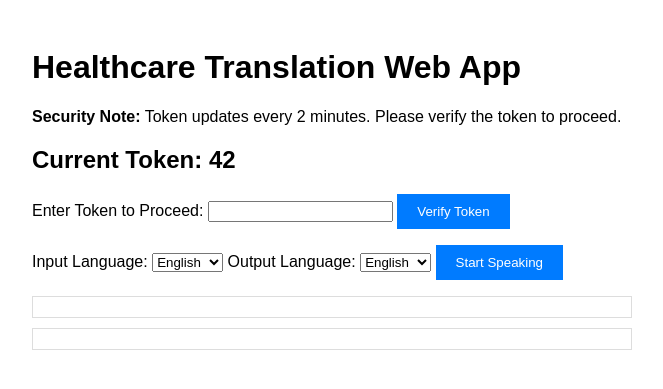
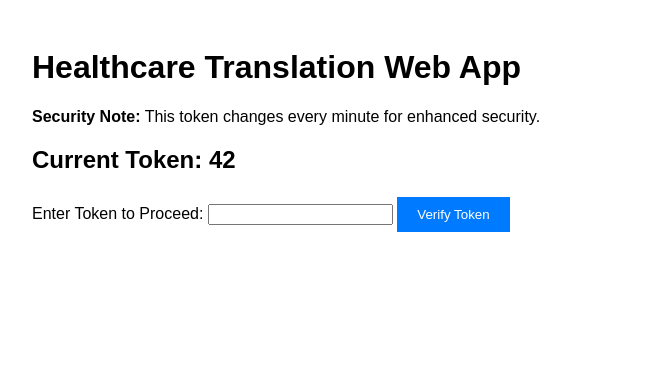
Before and after one commit to Srikar521/Healthcare_translation_Web_App, a Flask app: page / in a window 1280 px wide. Shown: the top 389 px of the page, without its empty margins (308-971 px from the left). Run offline with Flask 3, Linux system fonts and the light colour scheme.

Commit message:
Update index.html

```diff
--- a/templates/index.html
+++ b/templates/index.html
@@ -9,10 +9,27 @@
             font-family: Arial, sans-serif;
             padding: 20px;
         }
+
         .container {
             max-width: 600px;
             margin: 0 auto;
         }
+
+        .transcript-container {
+            margin: 10px 0;
+        }
+
+        .transcript-heading {
+            font-weight: bold;
+            margin-bottom: 5px;
+        }
+
+        #original, #translated {
+            padding: 10px;
+            border: 1px solid #ddd;
+            min-height: 50px;
+        }
+
         button {
             padding: 10px 20px;
             background-color: #007BFF;
@@ -20,25 +37,20 @@
             border: none;
             cursor: pointer;
         }
+
         button:hover {
             background-color: #0056b3;
         }
-        #original, #translated {
+
+        input, select {
             margin: 10px 0;
-            padding: 10px;
-            border: 1px solid #ddd;
-        }
-        #status-message {
-            color: #ff4d4d;
-            font-weight: bold;
         }
     </style>
 </head>
 <body>
     <div class="container">
         <h1>Healthcare Translation Web App</h1>
-
-        <p><strong>Security Note:</strong> Token updates every 2 minutes. Please verify the token to proceed.</p>
+        <p><strong>Security Note:</strong> This token changes every minute for enhanced security.</p>
         <h2>Current Token: {{ token }}</h2>
 
         <!-- Token entry and verification -->
@@ -47,9 +59,8 @@
         <button id="verifyTokenButton">Verify Token</button>
         <p id="tokenStatus"></p>
 
-        <div id="status-message" style="display:none;">Your message is being encrypted...</div>
-
-        <!-- Language selection -->
+        <!-- Translation functionality, initially hidden -->
+        <div id="translationSection" style="display:none;">
             <label for="inputLanguage">Input Language:</label>
             <select id="inputLanguage">
                 <option value="en-US">English</option>
@@ -64,62 +75,63 @@
                 <option value="fr">French</option>
             </select>
 
-        <button id="startRecognition" disabled>Start Speaking</button>
+            <button id="startRecognition">Start Speaking</button>
             <p id="status"></p>
 
-        <!-- Original Text Section -->
+            <div class="transcript-container">
+                <div class="transcript-heading">Original Transcript</div>
                 <div id="original"></div>
-
-        <!-- Translated Text Section -->
+            </div>
+            <div class="transcript-container">
+                <div class="transcript-heading">Translated Transcript</div>
                 <div id="translated"></div>
-
+            </div>
             <audio id="audio-player" controls style="display: none;"></audio>
+        </div>
     </div>
 
     <script>
-        const recognition = new (window.SpeechRecognition || window.webkitSpeechRecognition)();
-        recognition.lang = 'en-US';
-
+        const tokenInput = document.getElementById('tokenInput');
         const verifyTokenButton = document.getElementById('verifyTokenButton');
-        const tokenInput = document.getElementById('tokenInput');
-        const statusMessage = document.getElementById('status-message');
+        const tokenStatus = document.getElementById('tokenStatus');
+        const translationSection = document.getElementById('translationSection');
         const startRecognitionButton = document.getElementById('startRecognition');
         const statusElement = document.getElementById('status');
         const originalTextElement = document.getElementById('original');
         const translatedTextElement = document.getElementById('translated');
         const audioPlayer = document.getElementById('audio-player');
-        const tokenStatus = document.getElementById('tokenStatus');
 
-        // Token verification
         verifyTokenButton.onclick = () => {
             const token = tokenInput.value;
 
             fetch('/verify-token', {
                 method: 'POST',
                 headers: { 'Content-Type': 'application/json' },
-                body: JSON.stringify({ token })
+                body: JSON.stringify({ token: token })
             })
             .then(response => response.json())
             .then(data => {
-                if (data.message === 'Token verified successfully') {
-                    tokenStatus.textContent = 'Token verified successfully!';
-                    startRecognitionButton.disabled = false;
-                } else {
-                    tokenStatus.textContent = 'Invalid token. Please try again.';
+                if (data.message) {
+                    tokenStatus.textContent = data.message;
+                    translationSection.style.display = 'block';
+                } else if (data.error) {
+                    tokenStatus.textContent = data.error;
+                    translationSection.style.display = 'none';
                 }
-            });
+            })
+            .catch(error => tokenStatus.textContent = 'Token verification failed: ' + error);
         };
 
-        // Speech recognition setup
+        const recognition = new (window.SpeechRecognition || window.webkitSpeechRecognition)();
+        recognition.lang = 'en-US';
+
         recognition.onstart = () => { statusElement.textContent = 'Listening...'; };
         recognition.onend = () => { statusElement.textContent = 'Stopped listening.'; };
         recognition.onerror = (event) => { statusElement.textContent = 'Error: ' + event.error; };
 
         recognition.onresult = (event) => {
             const spokenText = event.results[0][0].transcript;
-            originalTextElement.textContent = 'Original Text: ' + spokenText;
-
-            statusMessage.style.display = 'block'; // Show encryption message
+            originalTextElement.textContent = spokenText;
 
             const inputLanguage = document.getElementById('inputLanguage').value;
             const outputLanguage = document.getElementById('outputLanguage').value;
@@ -131,9 +143,7 @@
             })
                 .then(response => response.json())
                 .then(data => {
-                if (data.translated_text) {
-                    translatedTextElement.textContent = 'Translated Text: ' + data.translated_text;
-                    statusMessage.style.display = 'none'; // Hide encryption message
+                    translatedTextElement.textContent = data.translated_text;
 
                     // Fetch and play translated text audio
                     fetch('/speak', {
@@ -149,7 +159,6 @@
                             audioPlayer.play();
                         })
                         .catch(error => alert('Error in speech synthesis: ' + error));
-                }
                 })
                 .catch(error => alert('Error in translation: ' + error));
         };
```
Lines whose indentation alone changed are shown as unchanged.
